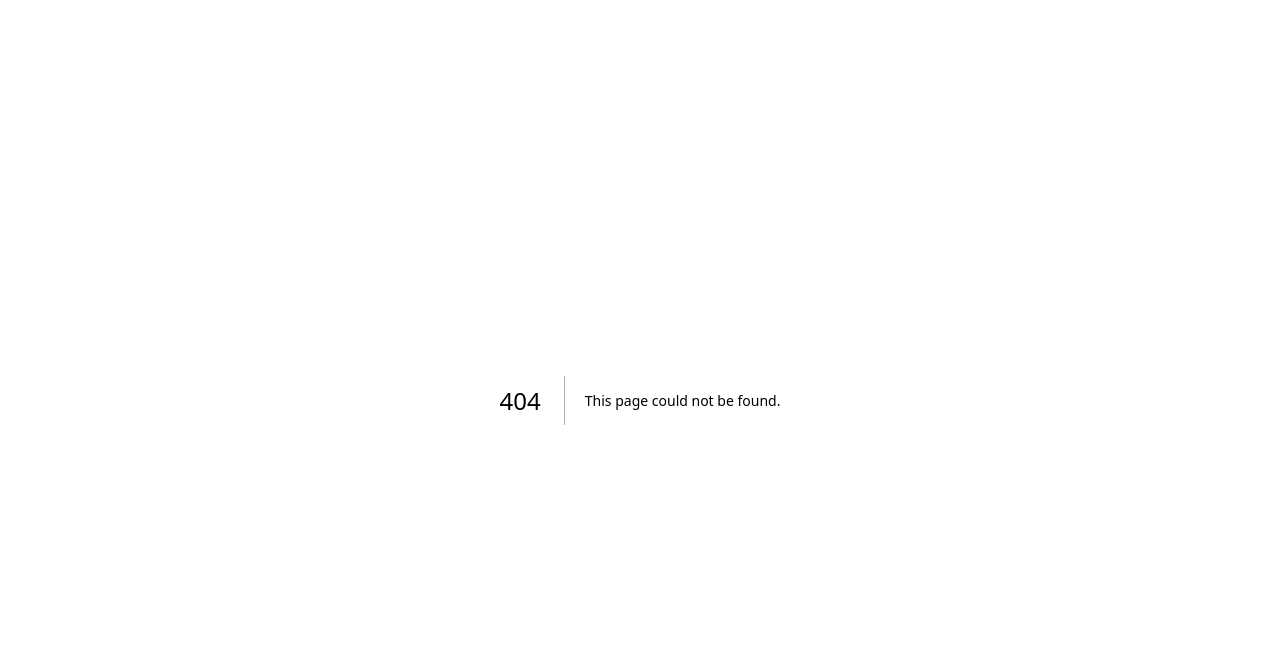
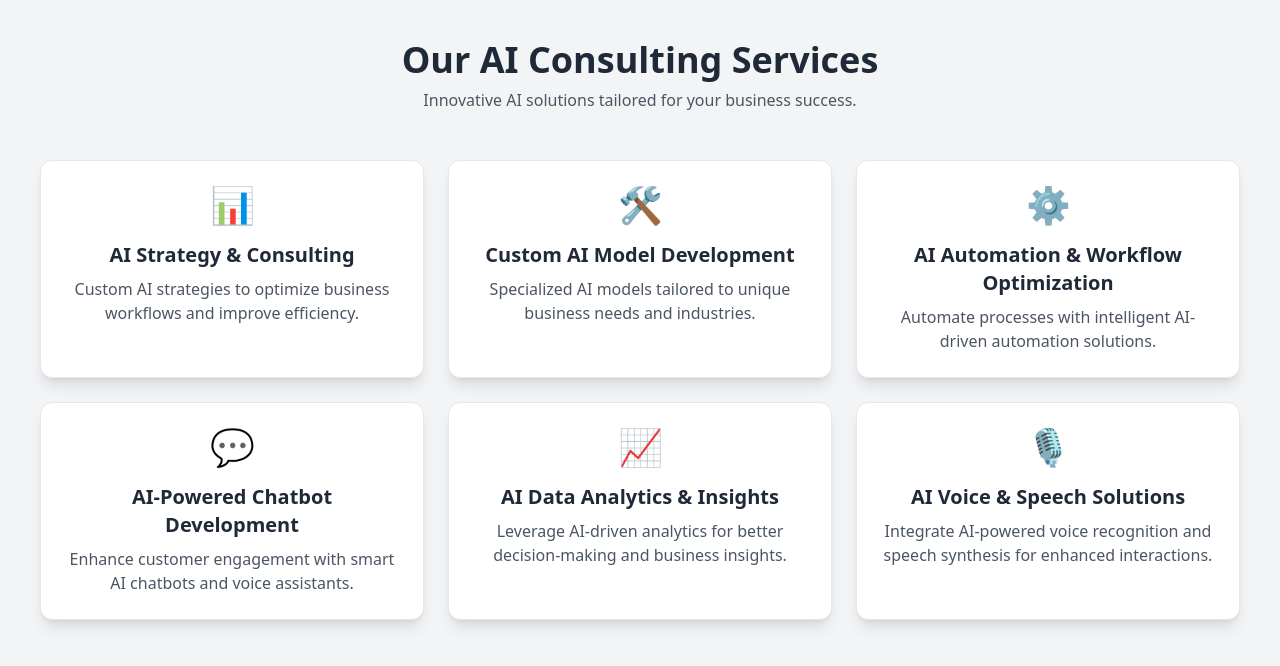
Before and after one commit to chadthomas31/strategic-sync, a Next.js app: page /services in a window 1280 px wide. Before the commit this address had no page. Shown: the top 666 px of the page. Built offline with nearby package versions, Linux system fonts and the light colour scheme.

Commit message:
Add services page

```diff
--- /dev/null
+++ b/pages/services.js
@@ -0,0 +1,59 @@
+import React from "react";
+import { motion } from "framer-motion";
+
+const services = [
+  {
+    title: "AI Strategy & Consulting",
+    description: "Custom AI strategies to optimize business workflows and improve efficiency.",
+    icon: "📊",
+  },
+  {
+    title: "Custom AI Model Development",
+    description: "Specialized AI models tailored to unique business needs and industries.",
+    icon: "🛠️",
+  },
+  {
+    title: "AI Automation & Workflow Optimization",
+    description: "Automate processes with intelligent AI-driven automation solutions.",
+    icon: "⚙️",
+  },
+  {
+    title: "AI-Powered Chatbot Development",
+    description: "Enhance customer engagement with smart AI chatbots and voice assistants.",
+    icon: "💬",
+  },
+  {
+    title: "AI Data Analytics & Insights",
+    description: "Leverage AI-driven analytics for better decision-making and business insights.",
+    icon: "📈",
+  },
+  {
+    title: "AI Voice & Speech Solutions",
+    description: "Integrate AI-powered voice recognition and speech synthesis for enhanced interactions.",
+    icon: "🎙️",
+  },
+];
+
+export default function Services() {
+  return (
+    <div className="min-h-screen bg-gray-100 p-10">
+      <header className="text-center mb-12">
+        <h1 className="text-4xl font-bold text-gray-800">Our AI Consulting Services</h1>
+        <p className="text-gray-600 mt-2">Innovative AI solutions tailored for your business success.</p>
+      </header>
+      <div className="grid grid-cols-1 md:grid-cols-2 lg:grid-cols-3 gap-6">
+        {services.map((service, index) => (
+          <motion.div
+            key={index}
+            whileHover={{ scale: 1.05 }}
+            className="p-6 bg-white shadow-lg rounded-xl flex flex-col items-center text-center border border-gray-200"
+          >
+            <span className="text-4xl">{service.icon}</span>
+            <h2 className="text-xl font-semibold text-gray-800 mt-4">{service.title}</h2>
+            <p className="text-gray-600 mt-2">{service.description}</p>
+          </motion.div>
+        ))}
+      </div>
+    </div>
+  );
+}
```
